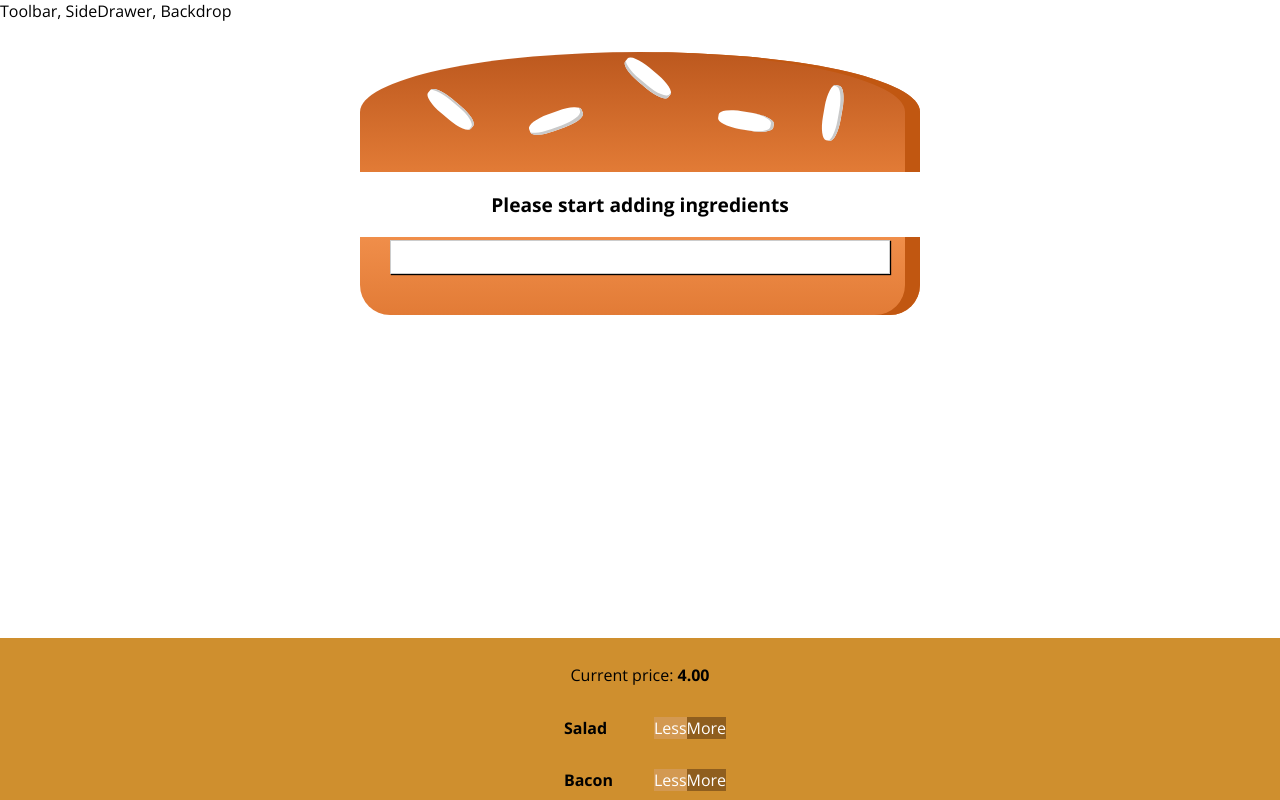
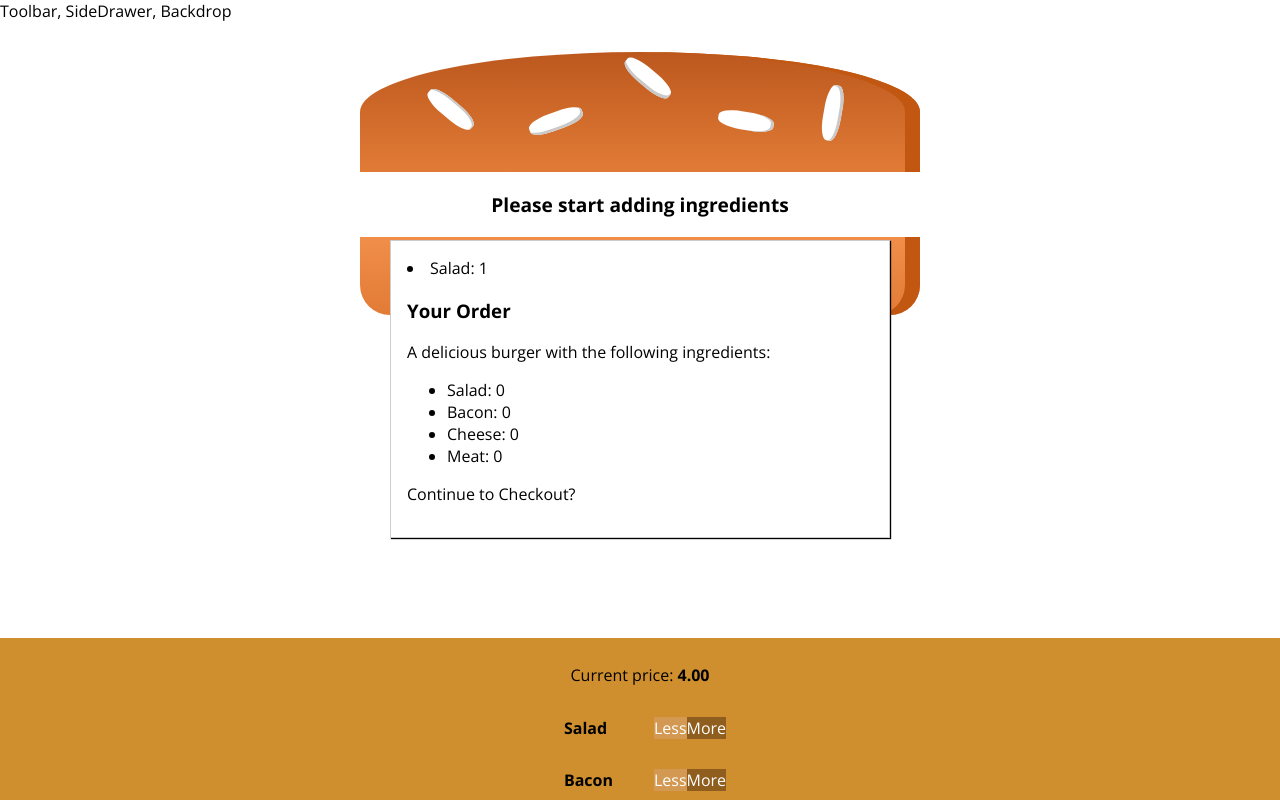
Before and after one commit to vlarok/burger-builder, a React app: page / in a window 1280 px wide. Shown: the top 800 px of the page. Built offline with nearby package versions, Linux system fonts and the light colour scheme.

Commit message:
Order summary added

```diff
--- /dev/null
+++ b/src/components/Burger/OrderSummary/OrderSummary.js
@@ -0,0 +1,24 @@
+import React from 'react';
+import Aux from '../../../hoc/Aux';
+const orderSummary = (props) => {
+    const ingredientSummary = Object.keys(props.ingredients)
+        .map(igKey=>{
+            return (<li key={igKey}>
+                        <span style = {{textTransform: 'capitalize'}}>{igKey}</span>: {props.ingredients[igKey]}
+                    </li>);
+        });
+    return (
+        <Aux>
+            <li>Salad: 1</li>
+            <h3>Your Order</h3>
+            <p>A delicious burger with the following ingredients:</p>
+            <ul>
+                {ingredientSummary}
+            </ul>
+            <p>Continue to Checkout?</p>
+        </Aux>
+    );
+
+};
+
+export default orderSummary;
--- a/src/containers/BurgerBuilder/BurgerBuilder.js
+++ b/src/containers/BurgerBuilder/BurgerBuilder.js
@@ -3,6 +3,7 @@
 import Burger from '../../components/Burger/Burger';
 import BuildControls from '../../components/Burger/BuildControls/BuildControls';
 import Modal from '../../components/UI/Modal/Modal';
+import OrderSummary from '../../components/Burger/OrderSummary/OrderSummary'
 //stateful component
 const INGREDIENT_PRICES = {
     salad: 0.5,
@@ -74,7 +75,9 @@
 
         return (
             <Aux>
-                <Modal />
+                <Modal>
+                    <OrderSummary ingredients={this.state.ingredients}/>
+                </Modal>
                 <Burger ingredients = {this.state.ingredients} />
                 <BuildControls
                     ingredientAdded = {this.addIgredientHandler}
```
